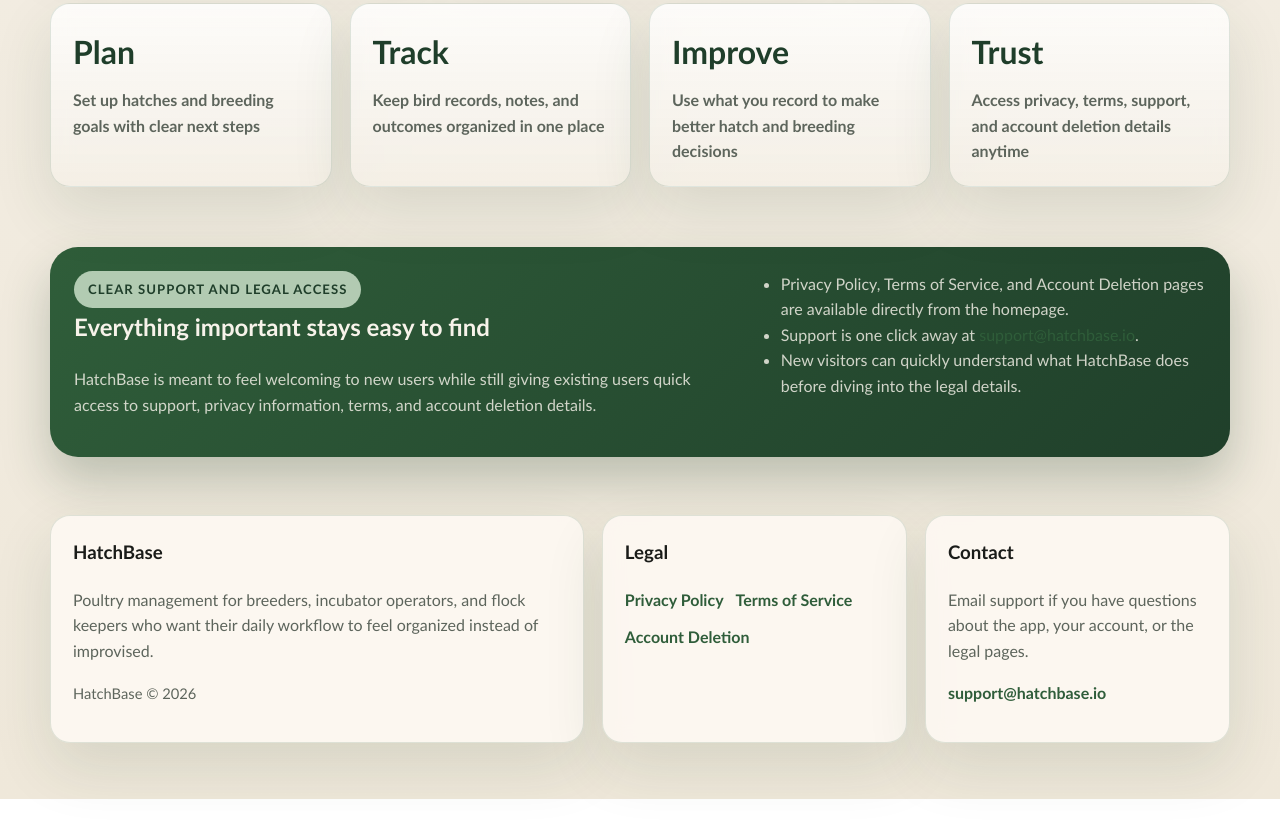
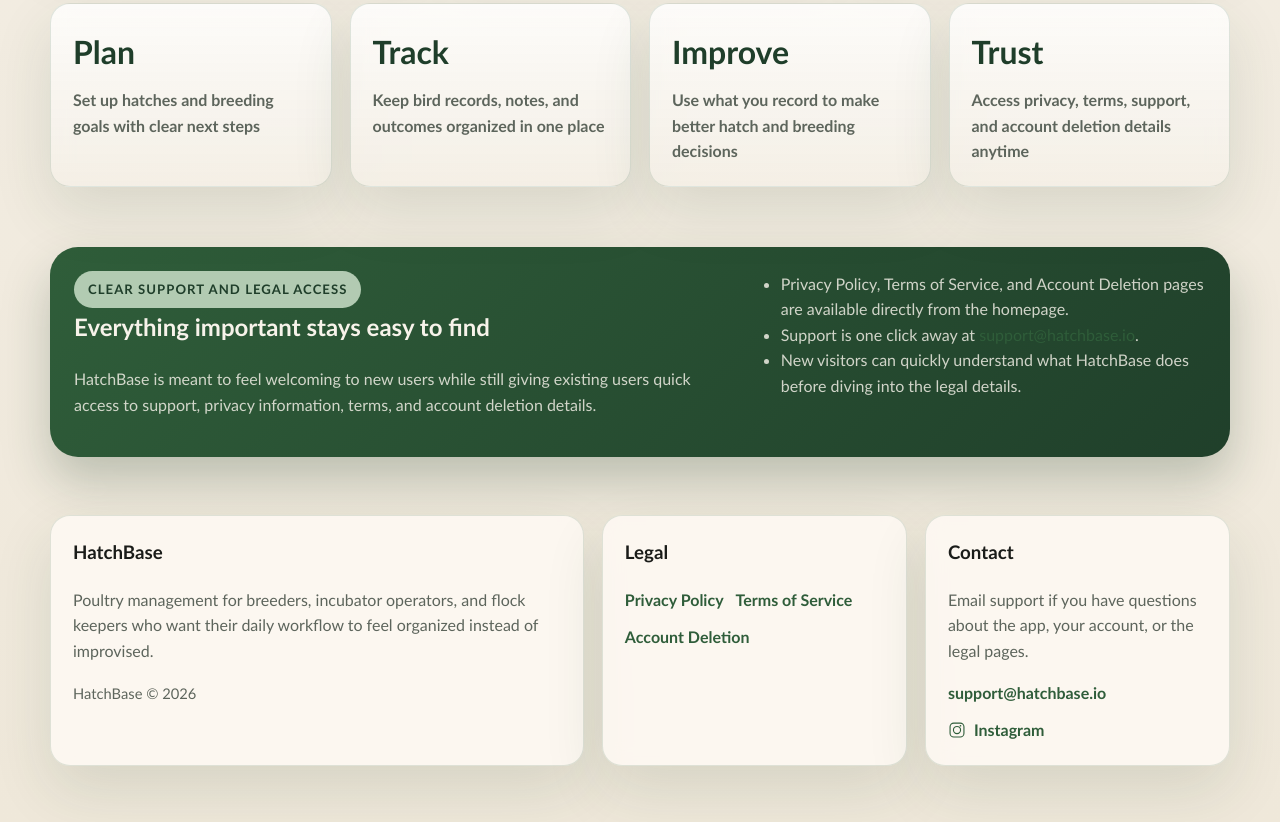
Before and after one commit to tomengels53-dotcom/Hatchtracker, a plain HTML site: page hosting/index.html in a window 1280 px wide. Shown: the part 1439-2261 px from the top of the page. Before the commit the page ends 2238 px from the top, so only its background shows below. Drawn offline with Linux system fonts and the light colour scheme.

Commit message:
Add Instagram link to website footer

```diff
--- a/hosting/index.html
+++ b/hosting/index.html
@@ -204,6 +204,20 @@
         <p>Email support if you have questions about the app, your account, or the legal pages.</p>
         <div class="footer-links">
           <a href="mailto:support@hatchbase.io">support@hatchbase.io</a>
+          <a
+            class="social-link"
+            href="https://www.instagram.com/hatchbase.app?igsh=MW8zZGw1bHgzenVzNw=="
+            target="_blank"
+            rel="noreferrer"
+          >
+            <svg viewBox="0 0 24 24" aria-hidden="true">
+              <path
+                fill="currentColor"
+                d="M7.75 2h8.5A5.75 5.75 0 0 1 22 7.75v8.5A5.75 5.75 0 0 1 16.25 22h-8.5A5.75 5.75 0 0 1 2 16.25v-8.5A5.75 5.75 0 0 1 7.75 2Zm0 1.5A4.25 4.25 0 0 0 3.5 7.75v8.5A4.25 4.25 0 0 0 7.75 20.5h8.5a4.25 4.25 0 0 0 4.25-4.25v-8.5A4.25 4.25 0 0 0 16.25 3.5h-8.5Zm8.88 1.75a1.12 1.12 0 1 1 0 2.24a1.12 1.12 0 0 1 0-2.24ZM12 6.5A5.5 5.5 0 1 1 6.5 12A5.5 5.5 0 0 1 12 6.5Zm0 1.5A4 4 0 1 0 16 12A4 4 0 0 0 12 8Z"
+              />
+            </svg>
+            <span>Instagram</span>
+          </a>
         </div>
       </section>
     </div>
--- a/hosting/styles.css
+++ b/hosting/styles.css
@@ -505,6 +505,18 @@
   font-weight: 700;
 }
 
+.social-link {
+  display: inline-flex;
+  align-items: center;
+  gap: 8px;
+}
+
+.social-link svg {
+  width: 18px;
+  height: 18px;
+  flex: 0 0 18px;
+}
+
 #legal,
 #contact {
   scroll-margin-top: 120px;
```
